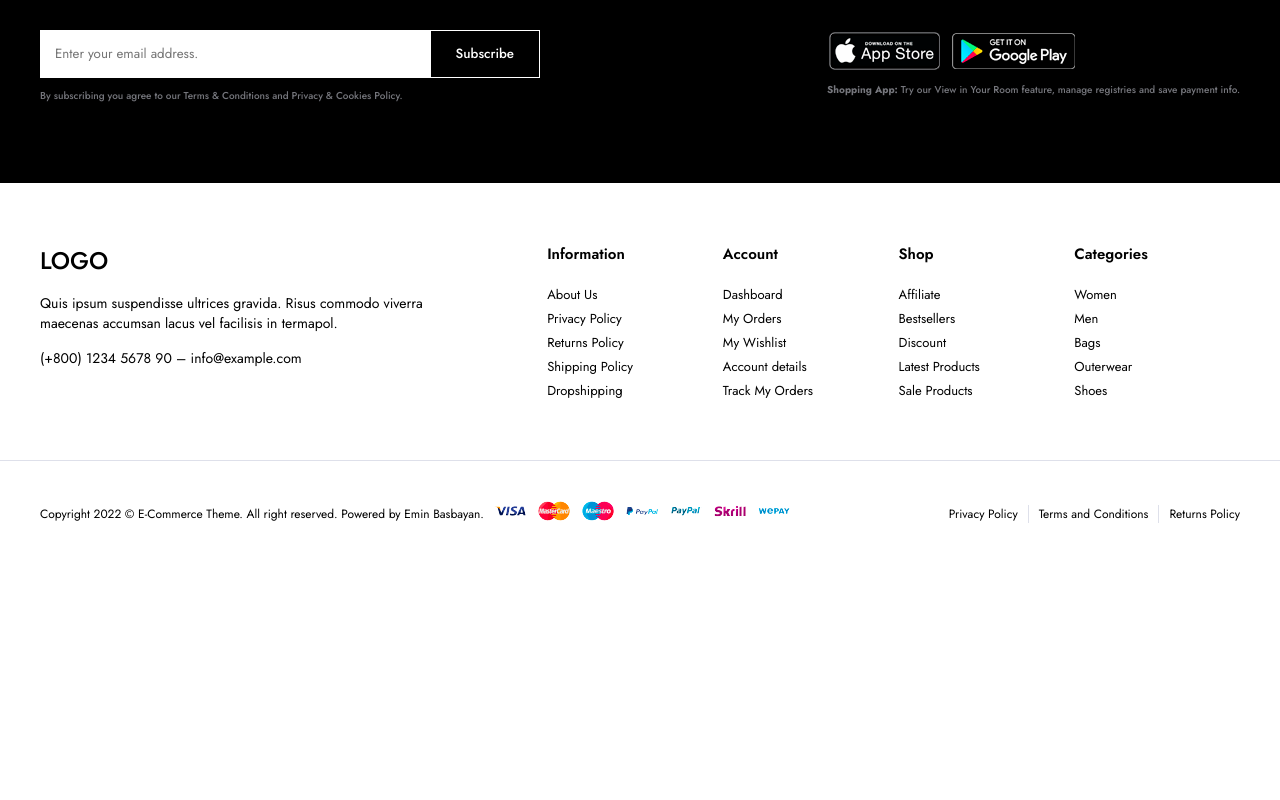
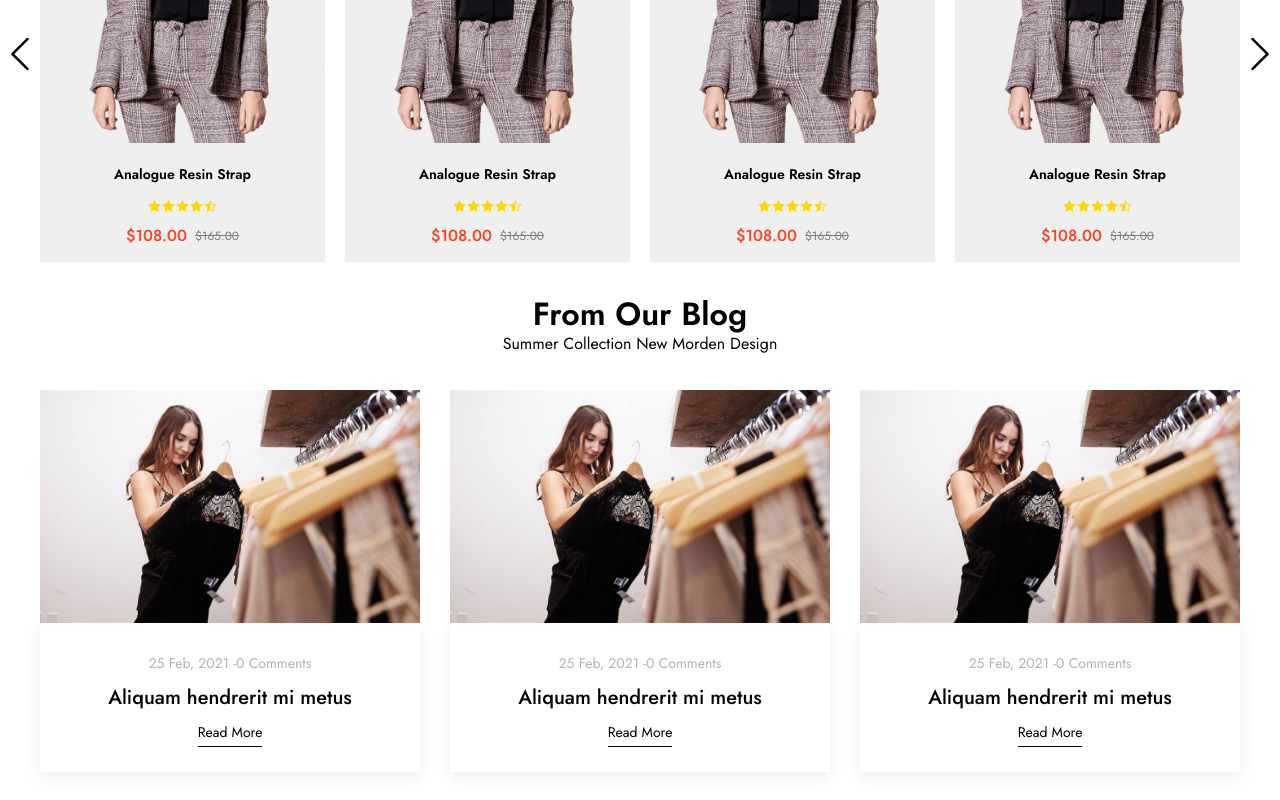
Before and after one commit to fatihtufan/full-stack-e-commers, a React (Vite) app in the folder frontend/: page / in a window 1280 px wide. Shown: the part 2880-3680 px from the top of the page. Before the commit the page ends 3447 px from the top, so only its background shows below. Built offline with nearby package versions, Linux system fonts and the light colour scheme.

Commit message:
Blog component add

```diff
--- a/frontend/src/App.jsx
+++ b/frontend/src/App.jsx
@@ -6,6 +6,7 @@
 import Products from "./components/Products/Products";
 import "./App.css";
 import Campaigns from "./components/Campaigns/Campaigns";
+import Blogs from "./components/Blogs/Blogs";
 
 function App() {
   return (
@@ -15,6 +16,8 @@
       <Categories />
       <Products />
       <Campaigns />
+      <Products />
+      <Blogs />
       <Policy />
       <Footer />
     </>
--- /dev/null
+++ b/frontend/src/components/Blogs/BlogItem.css
@@ -0,0 +1,40 @@
+.blog-list .blog-image {
+  display: flex;
+}
+
+.blog-list .blog-image img {
+  width: 100%;
+}
+
+.blog-item .blog-info {
+  padding: 30px 10px 25px 10px;
+  display: flex;
+  flex-direction: column;
+  align-items: center;
+  box-shadow: 0 5px 15px rgb(0 0 0 / 8%);
+}
+
+.blog-item .blog-info-top {
+  font-size: 14px;
+  color: #b2b3b8;
+  margin-bottom: 10px;
+}
+
+.blog-item .blog-info-center a {
+    font-size: 20px;
+    margin-bottom: 20px;
+    font-weight: 500;
+}
+
+.blog-item .blog-info-bottom a {
+    font-size: 14px;
+    border-bottom: 1px solid;
+    padding-bottom: 4px;
+    margin-top: 10px;
+    display: inline-block;
+    transition: .2s ease color;
+}
+
+.blog-item .blog-info-bottom a:hover {
+    color: #1367ef;
+}
--- /dev/null
+++ b/frontend/src/components/Blogs/BlogItem.jsx
@@ -0,0 +1,23 @@
+import "./BlogItem.css";
+const BlogItem = () => {
+  return (
+    <li className="blog-item">
+      <a href="#" className="blog-image">
+        <img src="img/blogs/blog1.jpg" alt="" />
+      </a>
+      <div className="blog-info">
+        <div className="blog-info-top">
+          <span>25 Feb, 2021 </span>-<span>0 Comments</span>
+        </div>
+        <div className="blog-info-center">
+          <a href="#">Aliquam hendrerit mi metus</a>
+        </div>
+        <div className="blog-info-bottom">
+          <a href="#">Read More</a>
+        </div>
+      </div>
+    </li>
+  );
+};
+
+export default BlogItem;
--- /dev/null
+++ b/frontend/src/components/Blogs/Blogs.css
@@ -0,0 +1,9 @@
+.blogs {
+  margin-bottom: 30px;
+}
+
+.blogs .blog-list {
+  display: grid;
+  grid-template-columns: 1fr 1fr 1fr;
+  gap: 30px;
+}
--- /dev/null
+++ b/frontend/src/components/Blogs/Blogs.jsx
@@ -0,0 +1,21 @@
+import BlogItem from "./BlogItem";
+import "./Blogs.css";
+const Blogs = () => {
+  return (
+    <section className="blogs">
+      <div className="container">
+        <div className="section-title">
+          <h2>From Our Blog</h2>
+          <p>Summer Collection New Morden Design</p>
+        </div>
+        <ul className="blog-list">
+          <BlogItem />
+          <BlogItem />
+          <BlogItem />
+        </ul>
+      </div>
+    </section>
+  );
+};
+
+export default Blogs;
```
